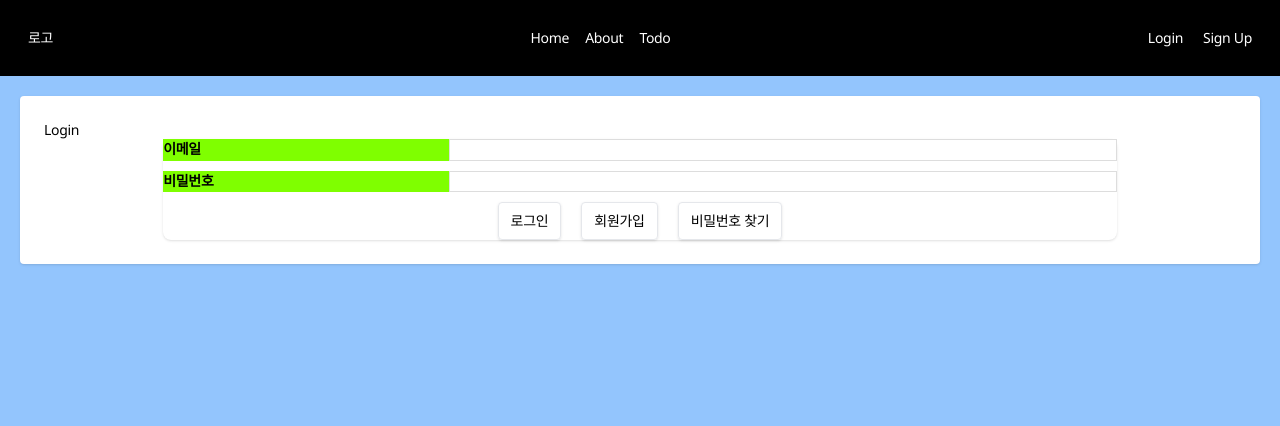
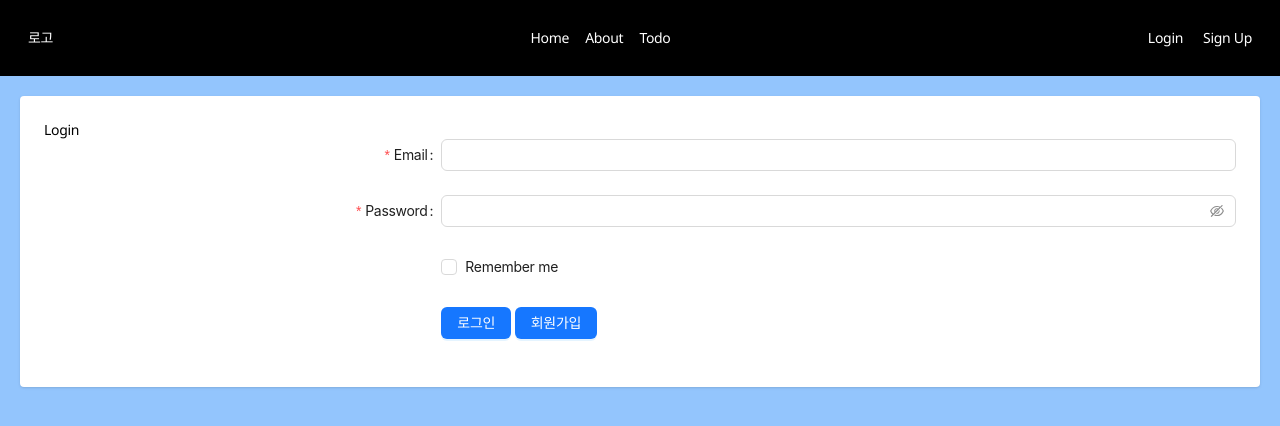
Before and after one commit to vitaZ-dev/fb-todo, a React (Create React App) app: page /login in a window 1280 px wide. Shown: the top 426 px of the page. Built offline with nearby package versions, Linux system fonts and the light colour scheme; no server answers.

Commit message:
feat: axios 적용 완료

```diff
--- /dev/null
+++ b/src/axios/axios.js
@@ -0,0 +1,119 @@
+import axios from "axios";
+const axiosInstance = axios.create({
+  baseURL: "http://localhost:5000",
+  timeout: 1000,
+  headers: {
+    "Content-type": "application/x-www-form-urlencoded; charset=UTF-8",
+    Accept: "*/*",
+  },
+});
+
+/* ************************** */
+// Todo Get 기능
+const getTodo = async setFunc => {
+  try {
+    const res = await axiosInstance.get("/todos");
+    const result = res.data;
+    // 문제점 = true/false 가 문자열로 들어옴!
+    const todosArr = result.map(item => {
+      // ver1
+      // if (item.completed === "true") item.completed = true;
+      // else item.completed = false;
+      // ver2
+      item.id = JSON.parse(item.id);
+      item.completed = JSON.parse(item.completed);
+      return item;
+    });
+    setFunc(todosArr);
+  } catch (error) {
+    console.error(error);
+  }
+};
+
+// Todo Post 기능
+const postTodo = async newTodo => {
+  // await axiosInstance
+  //   .post("/todos", newTodo)
+  //   .then(res => res.data)
+  //   .then(data => console.log(data))
+  //   .catch(error => console.error(error));
+
+  // try...catch
+  try {
+    const res = await axiosInstance.post("/todos", newTodo);
+    const data = res.data;
+    console.log(data);
+  } catch (error) {
+    console.error(error);
+  }
+};
+
+// Todo Patch 기능
+const patchTitleTodo = async (_id, editTitle) => {
+  // await axiosInstance
+  //   .patch(`/todos/${_id}`, { title: editTitle })
+  //   .then(res => res.data)
+  //   .then(result => console.log(result))
+  //   .catch(error => console.error(error));
+
+  // try...catch
+  try {
+    const res = await axiosInstance.patch(`/todos/${_id}`, {
+      title: editTitle,
+      completed: false,
+    });
+    const data = res.data;
+    console.log(data);
+  } catch (error) {
+    console.error(error);
+  }
+};
+const patchCompletedTodo = async (_id, item) => {
+  try {
+    const res = axiosInstance.patch(`todos/${_id}`, {
+      completed: item.completed,
+    });
+    const data = res.data;
+    console.log(data);
+  } catch (error) {
+    console.error(error);
+  }
+};
+
+// Todo Delete 기능
+const deleteTodo = async _id => {
+  // await axiosInstance.delete(`/todos/${_id}`)
+  //   .then(res => res.data)
+  //   .then(result => console.log(result))
+  //   .catch(error => console.error(error));
+  // try...catch
+  try {
+    const res = await axiosInstance.delete(`/todos/${_id}`);
+    const data = res.data;
+    console.log(data);
+  } catch (error) {
+    console.error(error);
+  }
+};
+const deleteAllTodo = async () => {
+  try {
+    const res = await axiosInstance.get("/todos");
+    const result = res.data;
+    // 전체삭제. 미리 만들었던 deleteTodo 사용
+    result.forEach(item => {
+      deleteTodo(item.id);
+    });
+  } catch (error) {
+    console.error(error);
+  }
+};
+
+export {
+  axiosInstance,
+  getTodo,
+  postTodo,
+  patchTitleTodo,
+  patchCompletedTodo,
+  deleteTodo,
+  deleteAllTodo,
+};
--- a/src/components/Form.js
+++ b/src/components/Form.js
@@ -1,8 +1,9 @@
 import React from "react";
 import { useState } from "react";
+import { postTodo } from "../axios/axios";
 
-const Form = ({ todoData, setTodoData }) => {
-  console.log("Form 렌더링");
+const Form = ({ todoData, setTodoData, fbName, fbEmail }) => {
+  // console.log("Form 렌더링");
   // 새로운 할일 state 변수
   const [value, setValue] = useState("");
 
@@ -10,7 +11,7 @@ const Form = ({ todoData, setTodoData }) => {
   const handleChange = e => {
     setValue(e.target.value);
   };
-  // form submit 실행시 체크
+  // form submit 실행시 체크 = POST
   const handleSubmit = e => {
     // 웹 브라우저로 데이터 전송을 막아야 함
     // 마치 a태그의 href 를 막아주듯이
@@ -22,7 +23,13 @@ const Form = ({ todoData, setTodoData }) => {
     }
     // 새로운 todo 객체를 만들어준다
     // 형식 즉, 키명을 구조를 지켜줌.
-    const newTodo = { id: Date.now(), title: value, completed: false };
+    const newTodo = {
+      id: Date.now(),
+      title: value,
+      completed: false,
+      author: fbName,
+      email: fbEmail,
+    };
     // state 저장한다. 화면 리랜더링 된다
     /*
     // 해결책 1
@@ -37,8 +44,9 @@ const Form = ({ todoData, setTodoData }) => {
     let updatedTodoData = [...todoData, newTodo];
     setTodoData(updatedTodoData);
     // localStorage 저장
-    localStorage.setItem("fbTodoData", JSON.stringify(updatedTodoData));
+    // localStorage.setItem("fbTodoData", JSON.stringify(updatedTodoData));
     // axios post 호출 fbtodolist 추가하기
+    postTodo(newTodo);
     // 입력창 초기화
     setValue("");
   };
--- a/src/components/ListItem.js
+++ b/src/components/ListItem.js
@@ -1,4 +1,5 @@
 import React, { useState } from "react";
+import { patchTitleTodo, patchCompletedTodo, deleteTodo } from "../axios/axios";
 
 const ListItem = ({ item, todoData, setTodoData }) => {
   // console.log("ListItem 렌더링 ", item);
@@ -22,9 +23,11 @@ const ListItem = ({ item, todoData, setTodoData }) => {
     const newTodoData = todoData.filter(item => item.id !== _id);
     setTodoData(newTodoData);
     // localStorage 저장
-    localStorage.setItem("fbTodoData", JSON.stringify(newTodoData));
+    // localStorage.setItem("fbTodoData", JSON.stringify(newTodoData));
     // axios delete 호출 fbtodolist 삭제하기
+    deleteTodo(_id);
   };
+
   const handleEditClick = () => {
     setIsEdit(true);
   };
@@ -35,24 +38,31 @@ const ListItem = ({ item, todoData, setTodoData }) => {
     setIsEdit(false);
     // setEditTItle("");
   };
+
+  // patch
   const handleSaveClick = _id => {
     let newTodoData = todoData.map(item => {
       if (item.id === _id) {
         item.title = editTitle;
+        item.completed = false;
       }
       return item;
     });
 
     setTodoData(newTodoData);
     // localStorage 저장
-    localStorage.setItem("fbTodoData", JSON.stringify(newTodoData));
+    // localStorage.setItem("fbTodoData", JSON.stringify(newTodoData));
     // axios patch/put 호출 fbtodolist 수정하기
+    // title 만 수정하면 되니까 patch // put은 전체 갈아엎어짐
+    console.log(_id, editTitle);
+    patchTitleTodo(_id, editTitle);
     setIsEdit(false);
   };
   const handleCompleteChange = _id => {
     // id에 해당하는 것만 수정하면 된다 (X)
     // state 는 항상 새롭게 만든 내용 즉, 배열로 업데이트 해야 한다
     // 새로운 배열을 만들어서 set 하자.
+
     let newTodoData = todoData.map(item => {
       if (item.id === _id) {
         // completed 를 갱신
@@ -62,8 +72,9 @@ const ListItem = ({ item, todoData, setTodoData }) => {
     });
     setTodoData(newTodoData);
     // localStorage 저장
-    localStorage.setItem("fbTodoData", JSON.stringify(newTodoData));
+    // localStorage.setItem("fbTodoData", JSON.stringify(newTodoData));
     // axios patch/put 호출 fbtodolist 수정하기
+    patchCompletedTodo(_id, { ...item });
   };
 
   if (isEdit) {
@@ -102,6 +113,7 @@ const ListItem = ({ item, todoData, setTodoData }) => {
           <input
             type="checkbox"
             defaultChecked={item.completed}
+            value={item.completed}
             onChange={() => handleCompleteChange(item.id)}
           />
           <span className="ml-3">{item.title}</span>
--- a/src/pages/Login.js
+++ b/src/pages/Login.js
@@ -1,17 +1,21 @@
 import React, { useState } from "react";
-import { LoginDiv } from "../style/UserCss";
+// import { LoginDiv } from "../style/UserCss";
 import { useNavigate } from "react-router-dom";
 import firebase from "../firebase";
+import { Button, Checkbox, Form, Input, Modal } from "antd";
 
 const Login = ({ setFBName, setFBEmail, setFBUid }) => {
   // Link, NavLink, useNavigate
   const navigate = useNavigate();
-  const [email, setEmail] = useState("");
-  const [password, setPassword] = useState("");
-  // 로그인
+  // const [email, setEmail] = useState("");
+  // const [password, setPassword] = useState("");
+
+  //////////////////
+  // 로그인 - Ant 랑 연결된 곳 아님
+  /*
   const handleLogin = async e => {
     e.preventDefault();
-    // Firebas 로그인 시도
+    // Firebase 로그인 시도
     try {
       await firebase.auth().signInWithEmailAndPassword(email, password);
       console.log("로그인 성공");
@@ -43,10 +47,164 @@ const Login = ({ setFBName, setFBEmail, setFBUid }) => {
       }
     }
   };
+  */
+  //////////////////
+
+  // Modal - Ant Design
+  const [isModalOpen, setIsModalOpen] = useState(false);
+  const [modalMessage, setModalMessage] = useState("");
+  const showModal = () => setIsModalOpen(true);
+  const handleOk = () => setIsModalOpen(false);
+  const handleCancel = () => setIsModalOpen(false);
+  // Ant Design
+  const onFinish = async values => {
+    console.log("Success:", values);
+    // Firebase 로그인 시도
+    try {
+      await firebase
+        .auth()
+        .signInWithEmailAndPassword(values.email, values.password);
+      console.log("로그인 성공");
+      // 로그인 된 사용자 정보를 가지고 온다
+      const user = firebase.auth().currentUser;
+      console.log(user);
+      setFBName(user.displayName);
+      setFBEmail(user.email);
+      setFBUid(user.uid);
+      navigate("/");
+    } catch (error) {
+      console.warn(error.code);
+      switch (error.code) {
+        case "auth/invalid-email":
+          setModalMessage("올바른 이메일 형식이 아닙니다.");
+          break;
+        case "auth/missing-email":
+          setModalMessage("이메일을 입력해주세요.");
+          break;
+        case "auth/wrong-password":
+          setModalMessage("올바르지 않은 비밀번호입니다.");
+          break;
+        case "auth/user-not-found":
+          setModalMessage("가입되지 않은 사용자입니다.");
+          break;
+        default:
+          setModalMessage("로그인에 실패하였습니다.");
+          break;
+      }
+      showModal();
+    }
+  };
+  const onFinishFailed = errorInfo => {
+    // 이 부분은 건드리지 않는 편이...
+    console.log("Failed:", errorInfo);
+  };
+
   return (
     <div className="p-6 m-5 shadow rounded bg-white flex flex-col">
       <h2>Login</h2>
-      <LoginDiv>
+
+      {/* AntD Modal */}
+      <Modal
+        title="Basic Modal"
+        open={isModalOpen}
+        onOk={handleOk}
+        onCancel={handleCancel}
+      >
+        <p>{modalMessage}</p>
+      </Modal>
+
+      {/* AntD form */}
+      <Form
+        name="basic"
+        labelCol={{
+          span: 8,
+          // span: 8,
+        }}
+        wrapperCol={{
+          span: 16,
+        }}
+        style={{
+          maxWidth: 1200,
+          // margin: "0 auto",
+        }}
+        initialValues={{
+          remember: false,
+        }}
+        onFinish={onFinish}
+        onFinishFailed={onFinishFailed}
+        autoComplete="off"
+      >
+        <Form.Item
+          label="Email"
+          name="email"
+          rules={[
+            {
+              type: "email",
+              required: true,
+              message: "Please input your Email!",
+            },
+          ]}
+        >
+          <Input />
+        </Form.Item>
+
+        <Form.Item
+          label="Password"
+          name="password"
+          rules={[
+            {
+              required: true,
+              message: "비밀번호를 입력해주세요!",
+              validator: async (_, password) => {
+                if (!password || password.length < 6) {
+                  return Promise.reject(new Error("At least 6 passengers"));
+                }
+              },
+            },
+          ]}
+        >
+          <Input.Password minLength={6} />
+        </Form.Item>
+
+        <Form.Item
+          name="remember"
+          valuePropName="checked"
+          wrapperCol={{
+            offset: 8,
+            span: 16,
+          }}
+        >
+          <Checkbox>Remember me</Checkbox>
+        </Form.Item>
+
+        <Form.Item
+          wrapperCol={{
+            offset: 8,
+            span: 16,
+          }}
+        >
+          <Button
+            type="primary"
+            htmlType="submit"
+            style={{ backgroundColor: "#1677ff" }}
+          >
+            로그인
+          </Button>
+          <span> {/*공백*/} </span>
+          <Button
+            type="primary"
+            htmlType="submit"
+            style={{ backgroundColor: "#1677ff" }}
+            onClick={() => {
+              navigate("/signup");
+            }}
+          >
+            회원가입
+          </Button>
+        </Form.Item>
+      </Form>
+
+      {/* <LoginDiv>
         <form className="shadow bg-white rounded-lg">
           <label htmlFor="">이메일</label>
           <input
@@ -91,7 +249,7 @@ const Login = ({ setFBName, setFBEmail, setFBUid }) => {
             </button>
           </div>
         </form>
-      </LoginDiv>
+      </LoginDiv> */}
     </div>
   );
 };
--- a/src/pages/Todo.js
+++ b/src/pages/Todo.js
@@ -3,6 +3,7 @@ import { useState } from "react";
 import List from "../components/List";
 import Form from "../components/Form";
 import { useNavigate } from "react-router-dom";
+import { getTodo, deleteAllTodo } from "../axios/axios";
 
 const Todo = ({ fbName, fbEmail, fbUid }) => {
   const navigator = useNavigate();
@@ -18,16 +19,21 @@ const Todo = ({ fbName, fbEmail, fbUid }) => {
   // ]);
 
   // 로컬 데이터 state 변수
-  const initTodoData = localStorage.getItem("fbTodoData")
-    ? JSON.parse(localStorage.getItem("fbTodoData"))
-    : [];
+  // localstorage
+  // const initTodoData = localStorage.getItem("fbTodoData")
+  //   ? JSON.parse(localStorage.getItem("fbTodoData"))
+  //   : [];
+  // json-server 데이터 state 변수
+  const initTodoData = [];
   const [todoData, setTodoData] = useState(initTodoData);
 
   // 전체삭제
   const handleRemoveClick = () => {
     setTodoData([]);
     // localStorage 초기화
-    localStorage.setItem("fbTodoData", JSON.stringify([]));
+    // localStorage.setItem("fbTodoData", JSON.stringify([]));
+    // 전체삭제
+    deleteAllTodo();
   };
 
   // uid 없는 경우 로그인으로 바로 보내기
@@ -37,8 +43,12 @@ const Todo = ({ fbName, fbEmail, fbUid }) => {
     }
   }, []);
 
+  // getTodo 있던 자리
+
   // axios get 호출 fbtodolist 자료받기
-  useEffect(() => {}, []);
+  useEffect(() => {
+    getTodo(setTodoData);
+  }, []);
 
   return (
     <div className="flex items-start justify-center mt-5 w-full">
@@ -57,7 +67,12 @@ const Todo = ({ fbName, fbEmail, fbUid }) => {
         {/* 할일 목록 */}
         <List todoData={todoData} setTodoData={setTodoData} />
         {/* 할일 추가 */}
-        <Form todoData={todoData} setTodoData={setTodoData} />
+        <Form
+          todoData={todoData}
+          setTodoData={setTodoData}
+          fbName={fbName}
+          fbEmail={fbEmail}
+        />
       </div>
     </div>
   );
```
